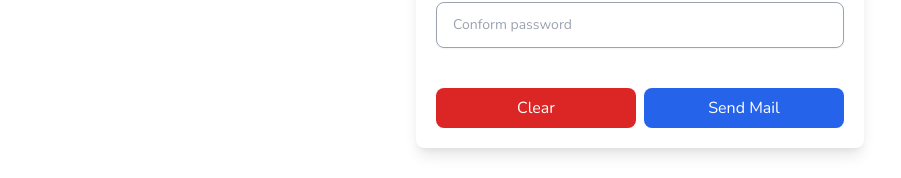
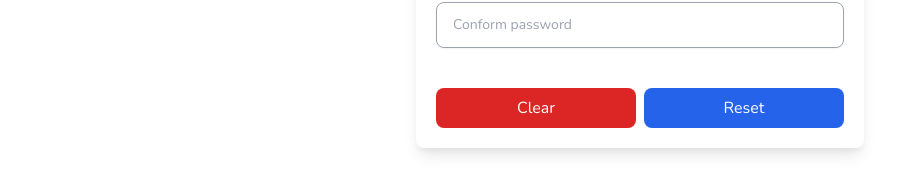
Before and after one commit to Meyazhagan/googledrive-frontend, a React (Create React App) app: page /reset-password/1 in a window 1280 px wide. Shown: the part 390-568 px from the top of the page, without its empty margins (0-901 px from the left). Built offline with nearby package versions, Linux system fonts and the light colour scheme; no server answers; a web font is replaced by a local one.

Commit message:
Updated file

```diff
--- a/src/App/Auth/Reset.js
+++ b/src/App/Auth/Reset.js
@@ -54,7 +54,7 @@ function ResetPassword() {
                         field="conformPassword"
                         formik={formik}
                     />
-                    <FormAction formik={formik} action={"send mail"} secondary={"clear"} />
+                    <FormAction formik={formik} action={"Reset"} secondary={"clear"} />
                 </form>
             </FormCard>
             <div className="text-center mt-4">
```
